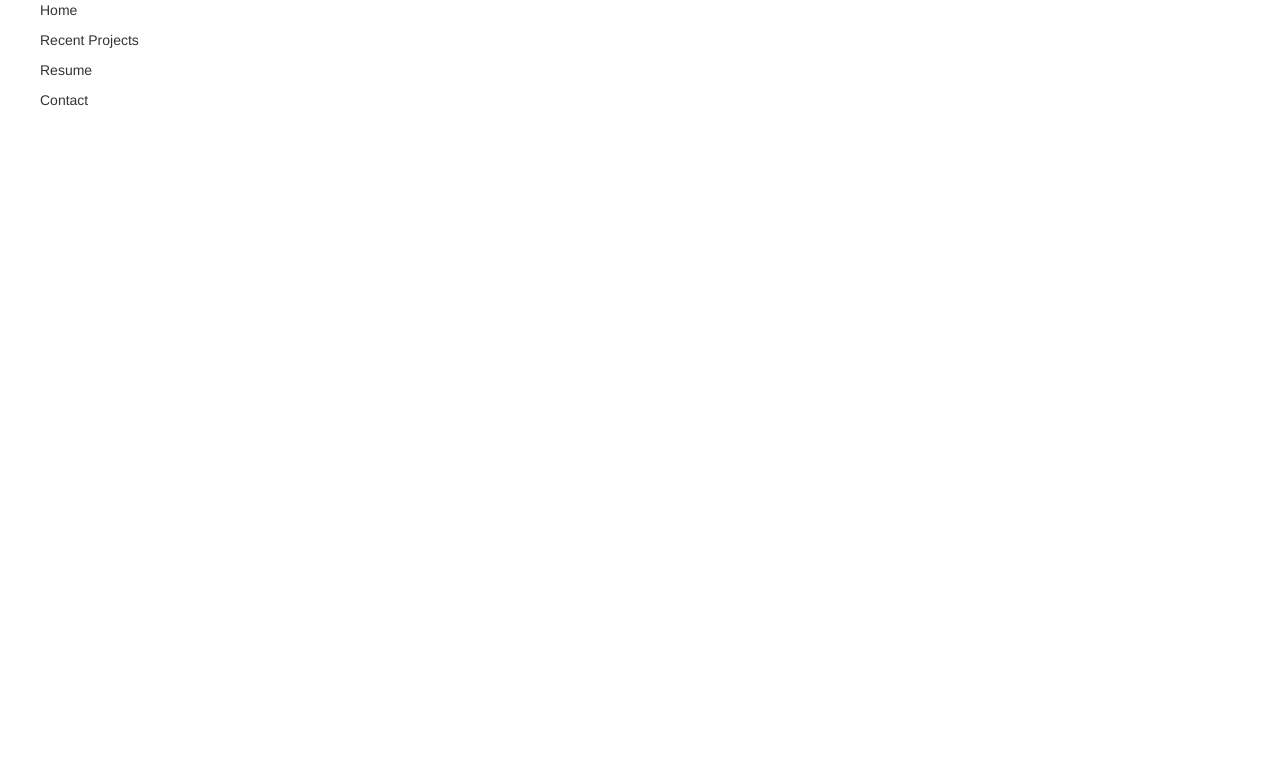
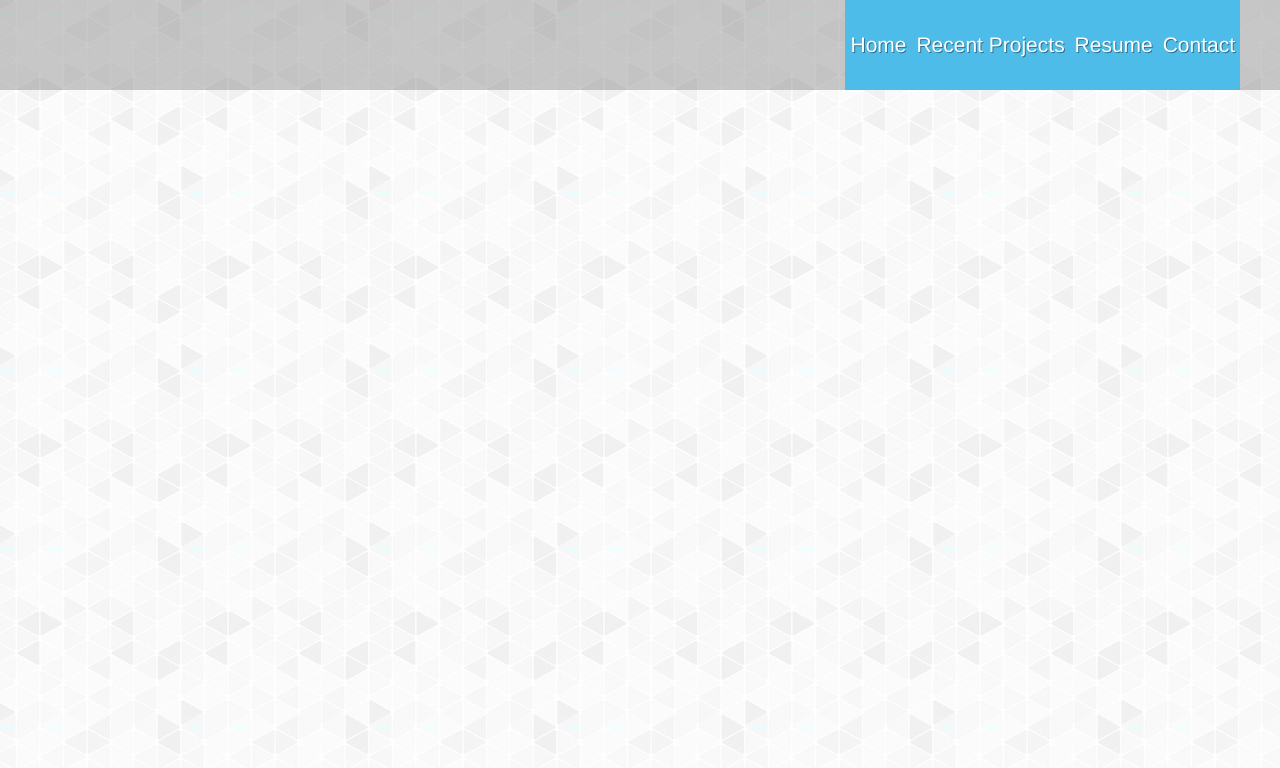
Before and after one commit to ZeroG001/blayneholland, a plain HTML site: page index.html in a window 1280 px wide. Drawn offline with Linux system fonts and the light colour scheme.

Commit message:
made some style changes

```diff
--- /dev/null
+++ b/css/main.scss
@@ -0,0 +1,46 @@
+body {
+	background-image: url("../img/gplaypattern.png");
+}
+
+div.header {
+
+		position:relative;
+
+		width: 100%;
+		height: 90px;
+
+		background-color: rgba(120,120,120, 0.4);
+
+	.main-navigation {
+
+		position: relative;
+		float:right;
+		right: 40px;
+
+		height: 100px;
+
+		text-shadow: 1px 1px 0px rgba(0,0,0, 0.4);
+
+		a {
+
+			font-size: 1.5em;
+			line-height: 90px;
+			color: #FEFEFE;
+
+
+			display: inline-block;
+			margin-left: -4px;
+			position: relative;
+
+			background-color: rgb(77,188,233);
+			padding: 0px 5px;
+			height: 90%;
+
+			&:hover, &:active {
+				text-decoration: none;
+			}
+
+
+		}
+	}
+}
--- a/index.html
+++ b/index.html
@@ -6,16 +6,38 @@
 	<meta name="viewport" content="width=device-width, initial-scale=1.0, maximum-scale=1.0, user-scaleable=no">
 	<meta name="description" content="Welcome to Blayne Holland.com. Find all you need about Blayne and what he's passionate about.">
 	<link rel="stylesheet" type="text/css" href="css/normalize.css">
+	<link rel="stylesheet" type="text/css" href="css/main.css">
 	<link rel="stylesheet" type="text/css" href="bower_components/bootstrap/dist/css/bootstrap.min.css">
 </head>
 <body>
+
+<!-- Hidden on certain screen widths -->
+
+<div class="header">
+	<div class="main-navigation">
+		<a href="#"> Home </a>
+		<a href="#"> Recent Projects </a>
+		<a href="http://www.blayneholland.com/resume"> Resume </a>
+		<a href="#"> Contact </a>
+	</div>
+</div>
+
+<!-- Present on certain widths
+<nav class="main-navigation-sidebar">
+	<ul>
+		<li><a href="#"> Home </a></li>
+		<li><a href="#"> Recent Projects </a> </li>
+		<li><a href="http://www.blayneholland.com/resume"> Resume </a> </li>
+		<li><a href="#"> Contact </a></li>
+	</ul>
+</nav>
+
+-->
+
 <div class="row">
-		<nav class="col-sm-12 col-md-12 col-lg-12">
-			<ul> Home </ul>
-			<ul> Recent Projects </ul>
-			<ul> Resume </ul>
-			<ul> Contact </ul>
-		</nav>
+
 </div>
+
+
 </body>
 </html>
```
Also changed, not shown: css/main.css (added), img/gplaypattern.png (added).
